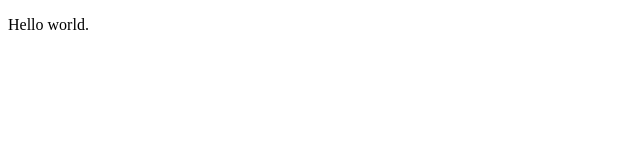
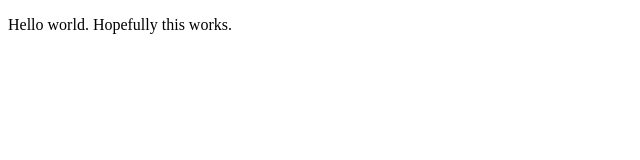
Before and after one commit to Meratyn/meratyn.github.io, a plain HTML site: page index.html in a window 1280 px wide. Shown: the whole page, without its empty margins (0-640 px from the left). Drawn offline with Linux system fonts and the light colour scheme.

Commit message:
Update index.html

```diff
--- a/index.html
+++ b/index.html
@@ -6,6 +6,6 @@
     </head>
 
     <body>
-        <p>Hello world.</p>
+        <p>Hello world. Hopefully this works.</p>
     </body>
 </html>
```
